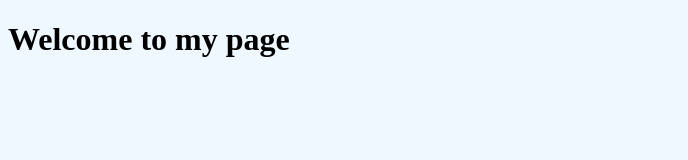
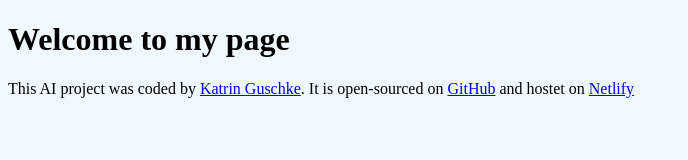
Before and after one commit to Katrinfelina/checkin-checkout-generator, a plain HTML site: page index.html in a window 1280 px wide. Shown: the whole page, without its empty margins (0-688 px from the left). Drawn offline with Linux system fonts and the light colour scheme.

Commit message:
Update index.html

```diff
--- a/index.html
+++ b/index.html
@@ -9,6 +9,22 @@
   <body>
     <h1>Welcome to my page</h1>
 
+    <footer>
+      This AI project was coded by
+      <a href="https://github.com/Katrinfelina" target="_blank"
+        >Katrin Guschke</a
+      >. It is open-sourced on
+      <a
+        href="https://github.com/Katrinfelina/checkin-checkout-generator"
+        target="_blank"
+        >GitHub</a
+      >
+      and hostet on
+      <a href="https://openup-generator.netlify.app/" target="_blank"
+        >Netlify</a
+      >
+    </footer>
+
     <script src="src/index.js"></script>
   </body>
 </html>
```
